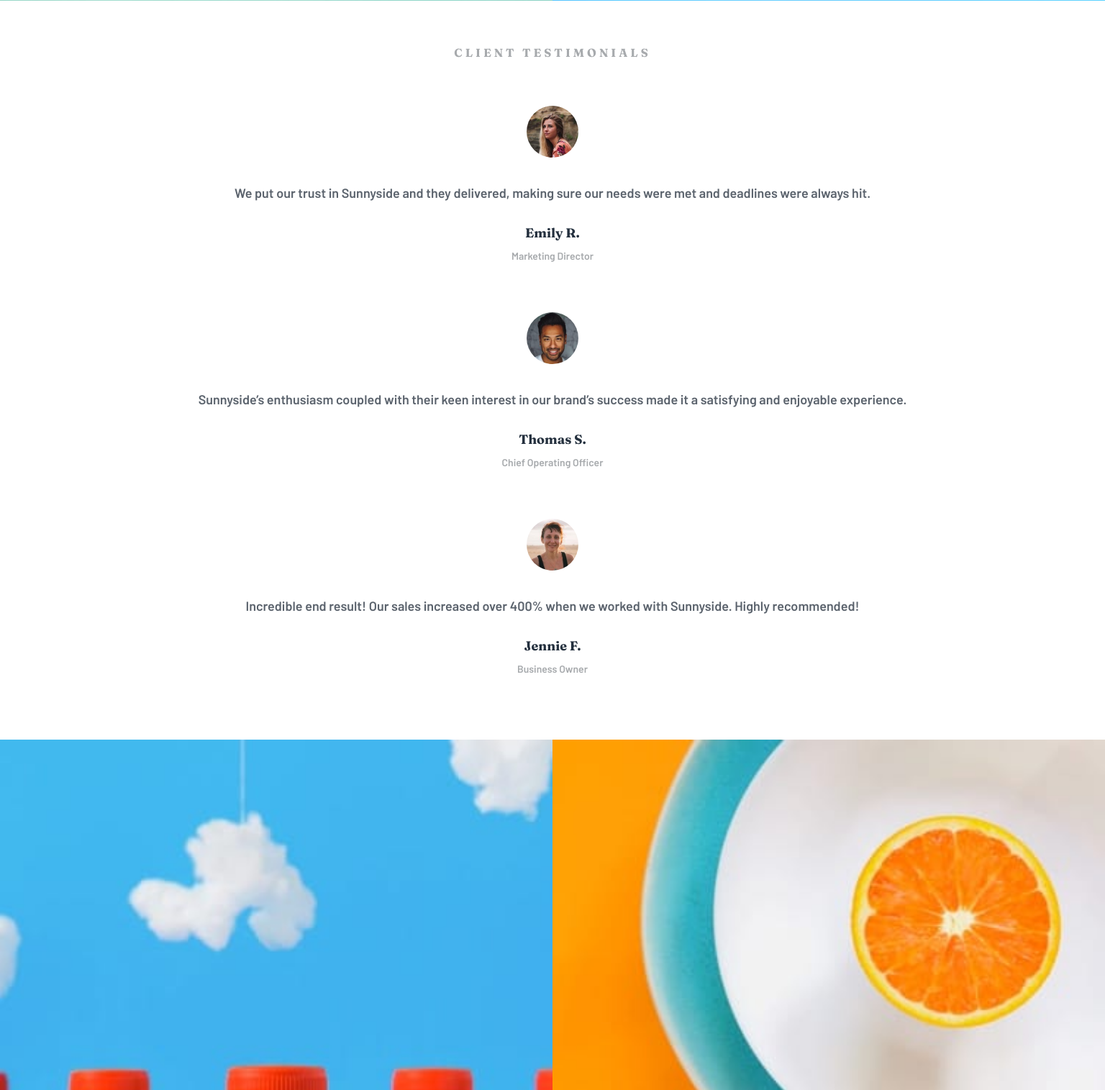
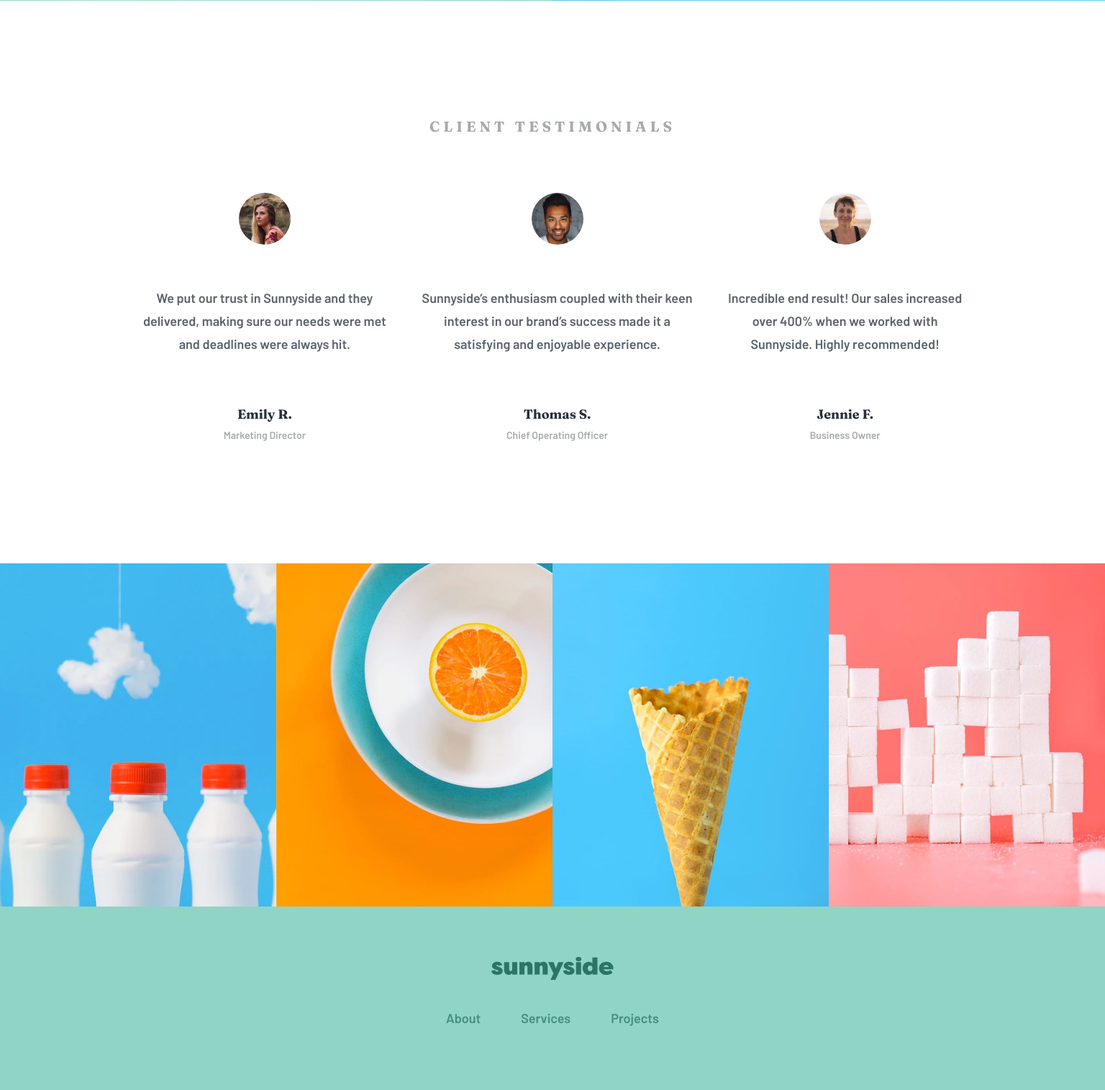
Before and after one commit to dim4ik2911/agency-landing-page, a PHP site: page / in a window 1536 px wide. Shown: the part 2677-4192 px from the top of the page at 72% size. Run offline with PHP 8.4, Linux system fonts and the light colour scheme.

Commit message:
respnonsiveness ready for 1250px

```diff
--- a/index.html
+++ b/index.html
@@ -101,6 +101,7 @@
     </section>
     <article>
       <h3>Client testimonials</h3>
+      <div class="testimonials">
         <div>
           <img src="./images/image-emily.jpg" alt="image of client" />
           <p>
@@ -113,8 +114,8 @@
         <div>
           <img src="./images/image-thomas.jpg" alt="image of client" />
           <p>
-          Sunnyside’s enthusiasm coupled with their keen interest in our brand’s
-          success made it a satisfying and enjoyable experience.
+            Sunnyside’s enthusiasm coupled with their keen interest in our
+            brand’s success made it a satisfying and enjoyable experience.
           </p>
           <h4>Thomas S.</h4>
           <h5>Chief Operating Officer</h5>
@@ -128,20 +129,48 @@
           <h4>Jennie F.</h4>
           <h5 id="last-client">Business Owner</h5>
         </div>
+      </div>
     </article>
     <article class="bottom-images">
       <img
         src="./images/mobile/image-gallery-milkbottles.jpg"
         alt="image of milk"
+        class="mobile-footer-image"
+      />
+      <img
+        src="./images/desktop/image-gallery-milkbottles.jpg"
+        alt="image of milk"
+        class="desktop-footer-image"
       />
       <img
         src="./images/mobile/image-gallery-orange.jpg"
         alt="image of orange"
+        class="mobile-footer-image"
       />
-      <img src="./images/mobile/image-gallery-cone.jpg" alt="image of cone" />
+      <img
+        src="./images/desktop/image-gallery-orange.jpg"
+        alt="image of orange"
+        class="desktop-footer-image"
+      />
+      <img
+        src="./images/mobile/image-gallery-cone.jpg"
+        alt="image of cone"
+        class="mobile-footer-image"
+      />
+      <img
+        src="./images/desktop/image-gallery-cone.jpg"
+        alt="image of cone"
+        class="desktop-footer-image"
+      />
       <img
         src="./images/mobile/image-gallery-sugar-cubes.jpg"
         alt="image of sugar"
+        class="mobile-footer-image"
+      />
+      <img
+        src="./images/desktop/image-gallery-sugarcubes.jpg"
+        alt="image of sugar"
+        class="desktop-footer-image"
       />
     </article>
     <footer>
--- a/styles.css
+++ b/styles.css
@@ -289,6 +289,16 @@ article div #last-client {
       grid-template-columns: 1fr 1fr;
 }
 
+.bottom-images .mobile-footer-image {
+  display: -webkit-box;
+  display: -ms-flexbox;
+  display: flex;
+}
+
+.bottom-images .desktop-footer-image {
+  display: none;
+}
+
 .bottom-images img {
   width: 100%;
 }
@@ -341,7 +351,7 @@ footer .social-media img {
   width: 2rem;
 }
 
-@media screen and (min-width: 1440px) {
+@media screen and (min-width: 1250px) {
   header {
     background-image: url("./images/desktop/image-header.jpg");
     height: 80rem;
@@ -499,118 +509,74 @@ footer .social-media img {
     margin: 2.7rem 18rem 6rem;
   }
   section .section-1 {
-    color: #24554a;
     background-image: url("./images/desktop/image-graphic-design.jpg");
     width: 50%;
   }
   section .section-2 {
-    color: #19536c;
     background-image: url("./images/desktop/image-photography.jpg");
     width: 50%;
   }
-  article h3 {
-    color: #a7aaad;
-    font-size: 1.6rem;
-    text-transform: uppercase;
-    letter-spacing: 0.4rem;
-    text-align: center;
-    margin: 6.2rem 0 6.4rem;
-  }
-  article div {
+  article .testimonials {
     display: -webkit-box;
     display: -ms-flexbox;
     display: flex;
-    -webkit-box-orient: vertical;
+    -webkit-box-orient: horizontal;
     -webkit-box-direction: normal;
-        -ms-flex-direction: column;
-            flex-direction: column;
+        -ms-flex-direction: row;
+            flex-direction: row;
     -webkit-box-pack: center;
         -ms-flex-pack: center;
             justify-content: center;
     -webkit-box-align: center;
         -ms-flex-align: center;
             align-items: center;
-    text-align: center;
+    padding: 0 17.5rem;
+  }
+  article h3 {
+    font-size: 2rem;
+    letter-spacing: 0.5rem;
+    margin: 16.2rem 0 8rem;
   }
   article div img {
-    border-radius: 50%;
-    width: 7.2rem;
-    margin-bottom: 1.5rem;
+    margin-bottom: 4rem;
   }
   article div p {
-    color: #5b636d;
-    line-height: 3.2rem;
-    font-size: 1.8rem;
-    color: #5b636d;
-    margin-bottom: 2.6rem;
-    padding: 0 2.3rem 0.2rem;
-    line-height: -1.3rem;
+    margin-bottom: 7rem;
+    padding: 0 1.8rem;
   }
   article div h4 {
-    color: #24303e;
-    font-size: 1.8rem;
-    margin-bottom: 1.2rem;
+    margin-bottom: 0.9rem;
   }
   article div h5 {
-    color: #a7aaad;
-    font-size: 1.4rem;
-    text-transform: capitalize;
-    font-family: "Barlow", sans-serif;
-    margin-bottom: 7rem;
+    margin-bottom: 17rem;
   }
   article div #last-client {
-    margin-bottom: 9rem;
+    margin-bottom: 17rem;
   }
   .bottom-images {
-    display: -ms-grid;
-    display: grid;
-    -ms-grid-columns: 1fr 1fr;
-        grid-template-columns: 1fr 1fr;
+    -ms-grid-columns: (1fr)[4];
+        grid-template-columns: repeat(4, 1fr);
   }
-  .bottom-images img {
-    width: 100%;
+  .bottom-images .mobile-footer-image {
+    display: none;
   }
-  footer {
-    background-color: #90d4c6;
+  .bottom-images .desktop-footer-image {
     display: -webkit-box;
     display: -ms-flexbox;
     display: flex;
-    -webkit-box-orient: vertical;
-    -webkit-box-direction: normal;
-        -ms-flex-direction: column;
-            flex-direction: column;
-    padding: 7rem 4rem 5rem;
   }
   footer img {
-    width: 17rem;
-    margin: auto;
-    padding-bottom: 2rem;
+    padding-bottom: 2.4rem;
   }
   footer .footer-options {
-    color: #458d7e;
-    display: -webkit-box;
-    display: -ms-flexbox;
-    display: flex;
-    -webkit-box-pack: justify;
-        -ms-flex-pack: justify;
-            justify-content: space-between;
+    -webkit-box-pack: center;
+        -ms-flex-pack: center;
+            justify-content: center;
     padding-bottom: 7.2rem;
   }
   footer .footer-options p {
     font-size: 1.8rem;
-  }
-  footer .social-media {
-    display: -webkit-box;
-    display: -ms-flexbox;
-    display: flex;
-    -webkit-box-align: center;
-        -ms-flex-align: center;
-            align-items: center;
-    margin: auto;
-    width: 16.4rem;
-  }
-  footer .social-media img {
-    width: 2rem;
+    padding: 0 2.8rem;
   }
 }
 /*# sourceMappingURL=styles.css.map */
--- a/styles.scss
+++ b/styles.scss
@@ -258,6 +258,13 @@ article {
   display: grid;
   grid-template-columns: 1fr 1fr;
 
+  .mobile-footer-image {
+    display: flex;
+  }
+  .desktop-footer-image {
+    display: none;
+  }
+
   img {
     width: 100%;
   }
@@ -298,7 +305,7 @@ footer {
   }
 }
 
-@media screen and (min-width: 1440px) {
+@media screen and (min-width: 1250px) {
   header {
     background-image: url("./images/desktop/image-header.jpg");
     height: 80rem;
@@ -441,7 +448,7 @@ footer {
       }
     }
   }
-  //done until
+
   section {
     display: flex;
     div {
@@ -450,109 +457,74 @@ footer {
       }
     }
     .section-1 {
-      color: #24554a;
       background-image: url("./images/desktop/image-graphic-design.jpg");
       width: 50%;
     }
 
     .section-2 {
-      color: #19536c;
       background-image: url("./images/desktop/image-photography.jpg");
       width: 50%;
     }
   }
+
   article {
+    .testimonials {
+      display: flex;
+      flex-direction: row;
+      justify-content: center;
+      align-items: center;
+      padding: 0 17.5rem;
+    }
     h3 {
-      color: #a7aaad;
-      font-size: 1.6rem;
-      text-transform: uppercase;
-
-      letter-spacing: 0.4rem;
-      text-align: center;
-      margin: 6.2rem 0 6.4rem;
+      font-size: 2rem;
+      letter-spacing: 0.5rem;
+      margin: 16.2rem 0 8rem;
     }
 
     div {
-      display: flex;
-      flex-direction: column;
-      justify-content: center;
-      align-items: center;
-      text-align: center;
-
       img {
-        border-radius: 50%;
-        width: 7.2rem;
-        margin-bottom: 1.5rem;
+        margin-bottom: 4rem;
       }
 
       p {
-        color: #5b636d;
-        line-height: 3.2rem;
-
-        font-size: 1.8rem;
-        color: #5b636d;
-        margin-bottom: 2.6rem;
-        padding: 0 2.3rem 0.2rem;
-        line-height: -1.3rem;
+        margin-bottom: 7rem;
+        padding: 0 1.8rem;
       }
       h4 {
-        color: #24303e;
-        font-size: 1.8rem;
-        margin-bottom: 1.2rem;
+        margin-bottom: 0.9rem;
       }
       h5 {
-        color: #a7aaad;
-        font-size: 1.4rem;
-        text-transform: capitalize;
-        font-family: "Barlow", sans-serif;
-        margin-bottom: 7rem;
+        margin-bottom: 17rem;
       }
 
       #last-client {
-        margin-bottom: 9rem;
+        margin-bottom: 17rem;
       }
     }
   }
   .bottom-images {
-    display: grid;
-    grid-template-columns: 1fr 1fr;
+    grid-template-columns: repeat(4, 1fr);
 
-    img {
-      width: 100%;
+    .mobile-footer-image {
+      display: none;
+    }
+    .desktop-footer-image {
+      display: flex;
     }
   }
 
   footer {
-    background-color: #90d4c6;
-    display: flex;
-    flex-direction: column;
-    padding: 7rem 4rem 5rem;
-
     img {
-      width: 17rem;
-      margin: auto;
-      padding-bottom: 2rem;
+      padding-bottom: 2.4rem;
     }
 
     .footer-options {
-      color: #458d7e;
-      display: flex;
-      justify-content: space-between;
+      justify-content: center;
       padding-bottom: 7.2rem;
 
       p {
         font-size: 1.8rem;
-      }
-    }
-
-    .social-media {
-      display: flex;
-      align-items: center;
-      margin: auto;
-      width: 16.4rem;
-
-      img {
-        width: 2rem;
+        padding: 0 2.8rem;
       }
     }
   }
```
Also changed, not shown: 1 other file. Lines whose indentation alone changed are shown as unchanged.
